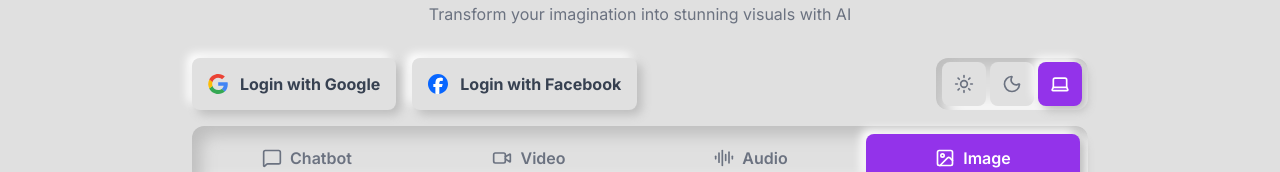
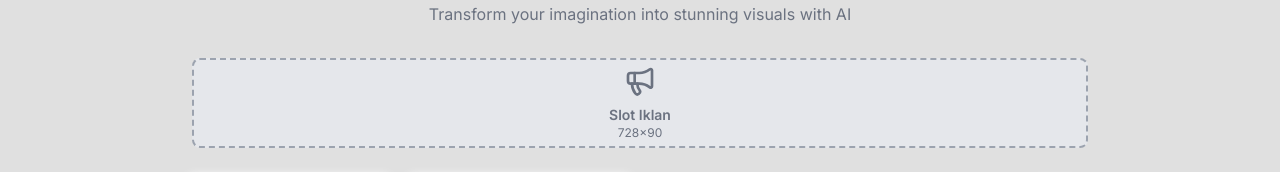
Before and after one commit to ruangriung/ruangriung-generator-app, a Next.js app: page / in a window 1280 px wide. Shown: the part 170-342 px from the top of the page. Built offline with nearby package versions, Linux system fonts and the light colour scheme; no server answers.

Commit message:
feat: add slot ads

```diff
--- a/app/page.tsx
+++ b/app/page.tsx
@@ -1,3 +1,4 @@
+// app/page.tsx
 'use client';
 
 import { Wand2, Sparkles, Download, X } from 'lucide-react';
@@ -6,6 +7,7 @@ import AuthButton from '@/components/AuthButton';
 import ThemeToggle from '@/components/ThemeToggle';
 import { useState, useEffect } from 'react';
 import FAQ from '@/components/FAQ'; // Pastikan komponen FAQ diimpor
+import { AdBanner } from '@/components/AdBanner'; // <-- IMPOR BARU
 
 export default function Home() {
   const [deferredPrompt, setDeferredPrompt] = useState<any | null>(null);
@@ -92,6 +94,11 @@ export default function Home() {
         </p>
       </header>
 
+      {/* --- SLOT IKLAN 1 --- */}
+      <div className="w-full max-w-4xl mb-8">
+        <AdBanner type="banner" />
+      </div>
+
       <div className="w-full max-w-4xl flex justify-between items-center mb-4">
         <AuthButton />
         <ThemeToggle />
--- /dev/null
+++ b/components/AdBanner.tsx
@@ -0,0 +1,28 @@
+// components/AdBanner.tsx
+import { Megaphone } from 'lucide-react';
+
+interface AdBannerProps {
+  className?: string;
+  style?: React.CSSProperties;
+  type?: 'banner' | 'square';
+}
+
+export const AdBanner = ({ className = '', style, type = 'banner' }: AdBannerProps) => {
+  const adContainerStyle = `
+    w-full bg-gray-200 dark:bg-gray-800
+    border-2 border-dashed border-gray-400 dark:border-gray-600
+    rounded-lg flex items-center justify-center text-gray-500 dark:text-gray-400
+    ${type === 'banner' ? 'min-h-[90px]' : 'aspect-square'}
+    ${className}
+  `;
+
+  return (
+    <div style={style} className={adContainerStyle}>
+      <div className="text-center">
+        <Megaphone className="mx-auto h-8 w-8" />
+        <p className="text-sm font-semibold mt-2">Slot Iklan</p>
+        <p className="text-xs">{type === 'banner' ? '728x90' : '300x300'}</p>
+      </div>
+    </div>
+  );
+};
--- a/components/Chatbot.tsx
+++ b/components/Chatbot.tsx
@@ -9,6 +9,7 @@ import { ChatInput } from './chatbot/ChatInput';
 import TextareaModal from './TextareaModal';
 import ApiKeyModal from './ApiKeyModal';
 import toast from 'react-hot-toast';
+import { AdBanner } from './AdBanner'; // <-- IMPOR BARU
 
 export default function Chatbot() {
   const {
@@ -166,6 +167,10 @@ export default function Chatbot() {
                   </div>
               ))}
             </div>
+            {/* --- SLOT IKLAN 2 --- */}
+            <div className="mt-4">
+              <AdBanner type="square" />
+            </div>
         </aside>
 
         <main className="flex-1 flex flex-col h-full">
```
